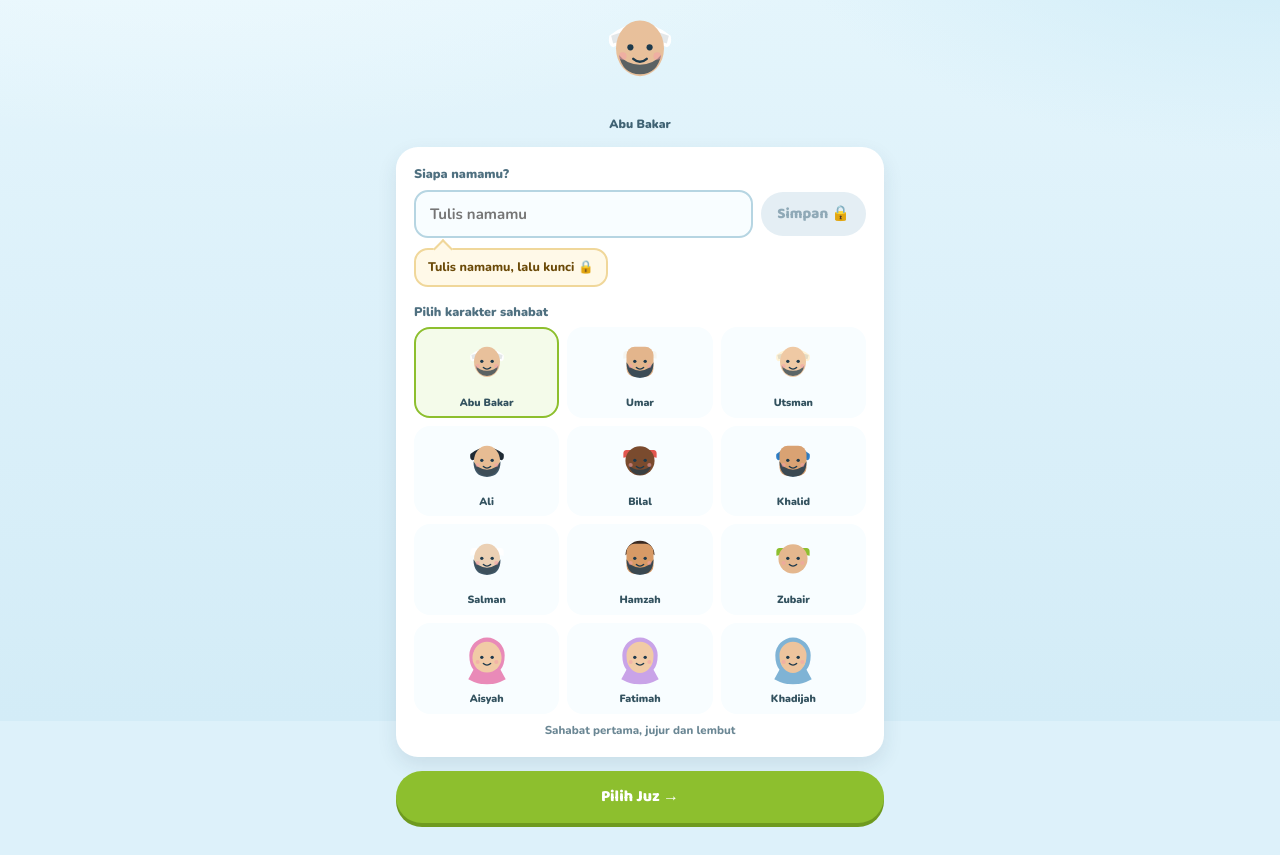
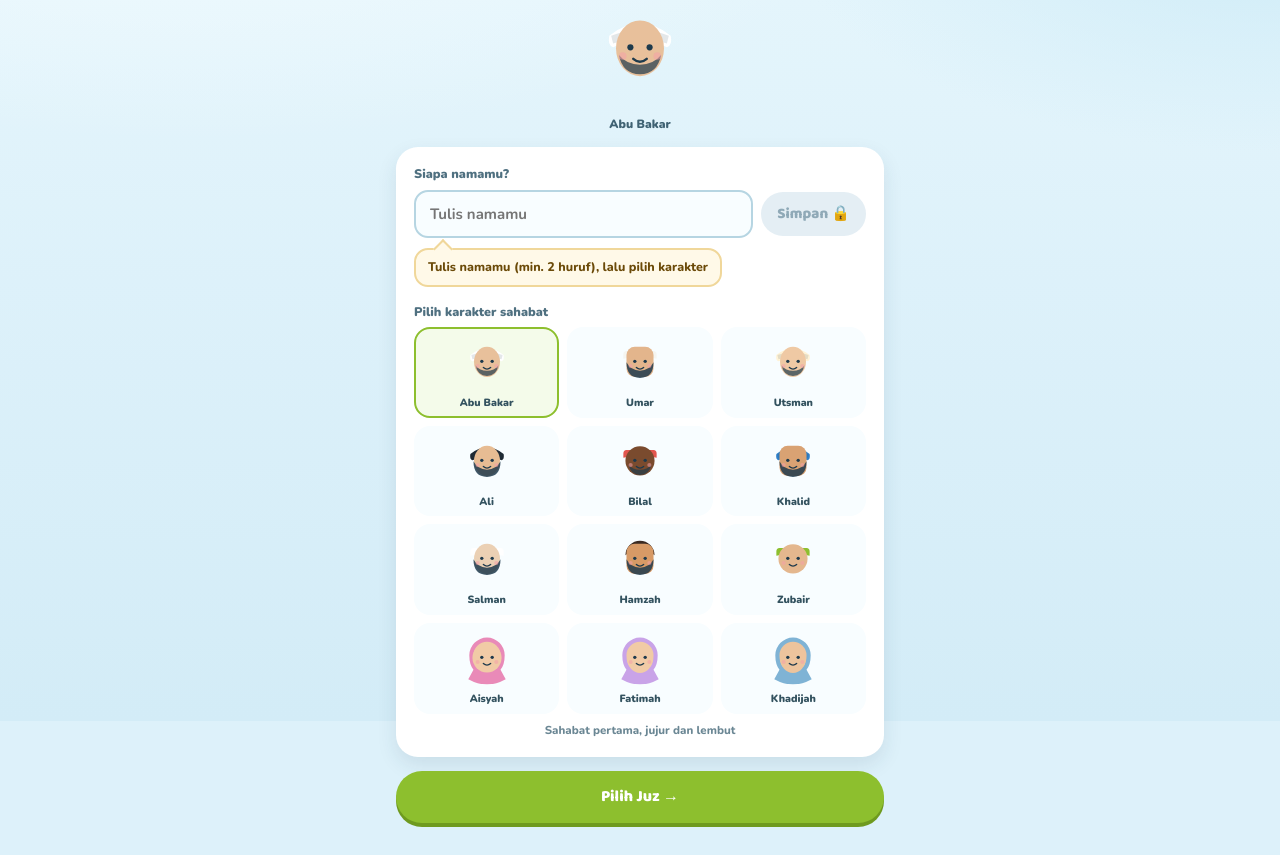
Before and after one commit to iankesuma/tilawah-quest, a plain HTML site: page onboarding.html in a window 1280 px wide. Shown: the part 79-934 px from the top of the page. Drawn offline with nearby package versions, Linux system fonts and the light colour scheme; a web font is replaced by a local one.

Commit message:
Clarify onboarding hint text

```diff
--- a/onboarding.html
+++ b/onboarding.html
@@ -30,7 +30,7 @@
       <input id="name" class="input" type="text" placeholder="Tulis namamu" autocomplete="nickname" maxlength="18" style="flex:1">
       <button class="btn small" id="saveName" style="width:auto" disabled>Simpan 🔒</button>
     </div>
-    <p class="bubble">Tulis namamu, lalu kunci 🔒</p>
+    <p class="bubble">Tulis namamu (min. 2 huruf), lalu pilih karakter</p>
 
     <p class="field-label mt">Pilih karakter sahabat</p>
     <div class="char-grid" id="chars" role="group" aria-label="Pilih karakter"></div>
```
